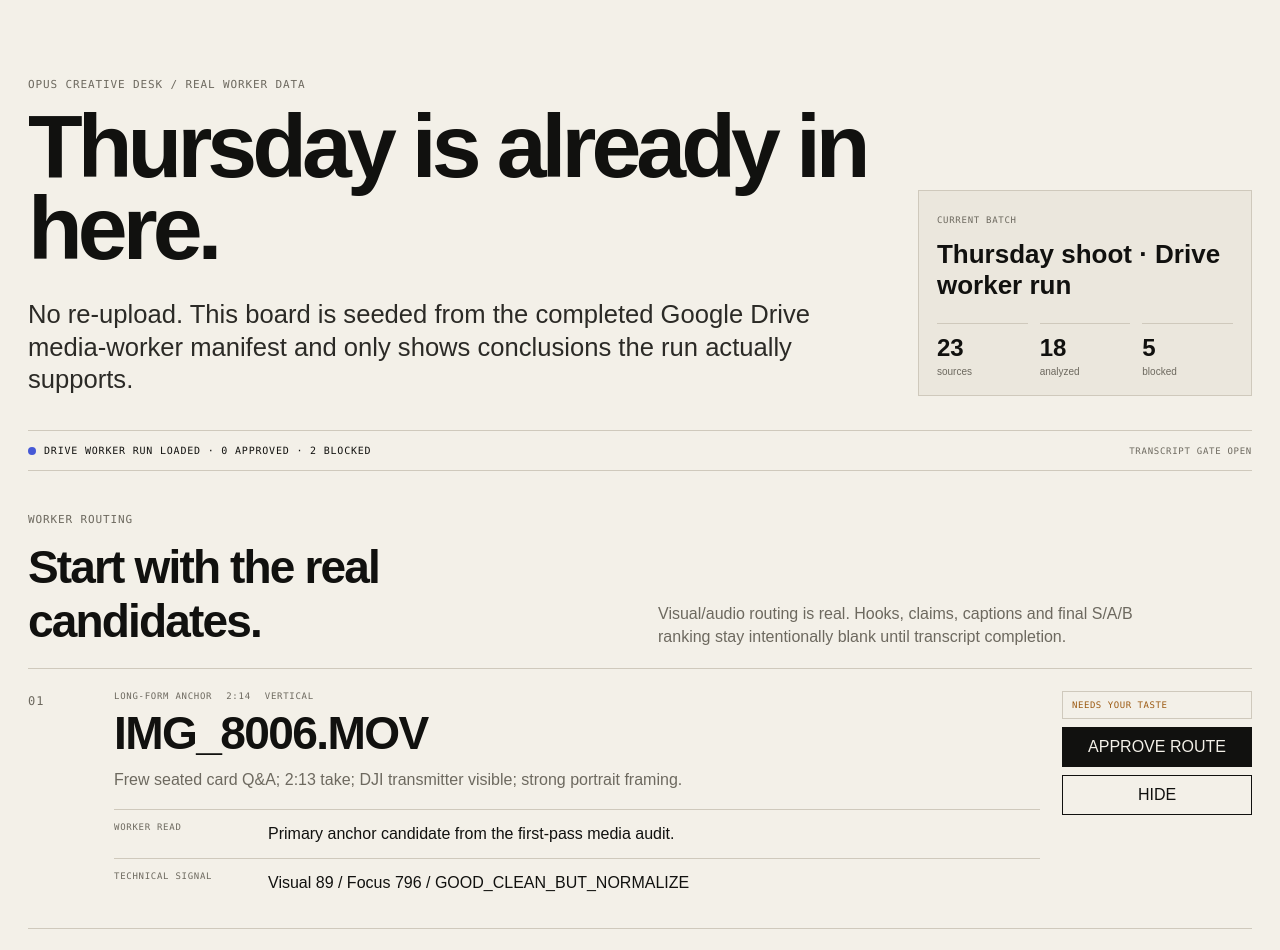
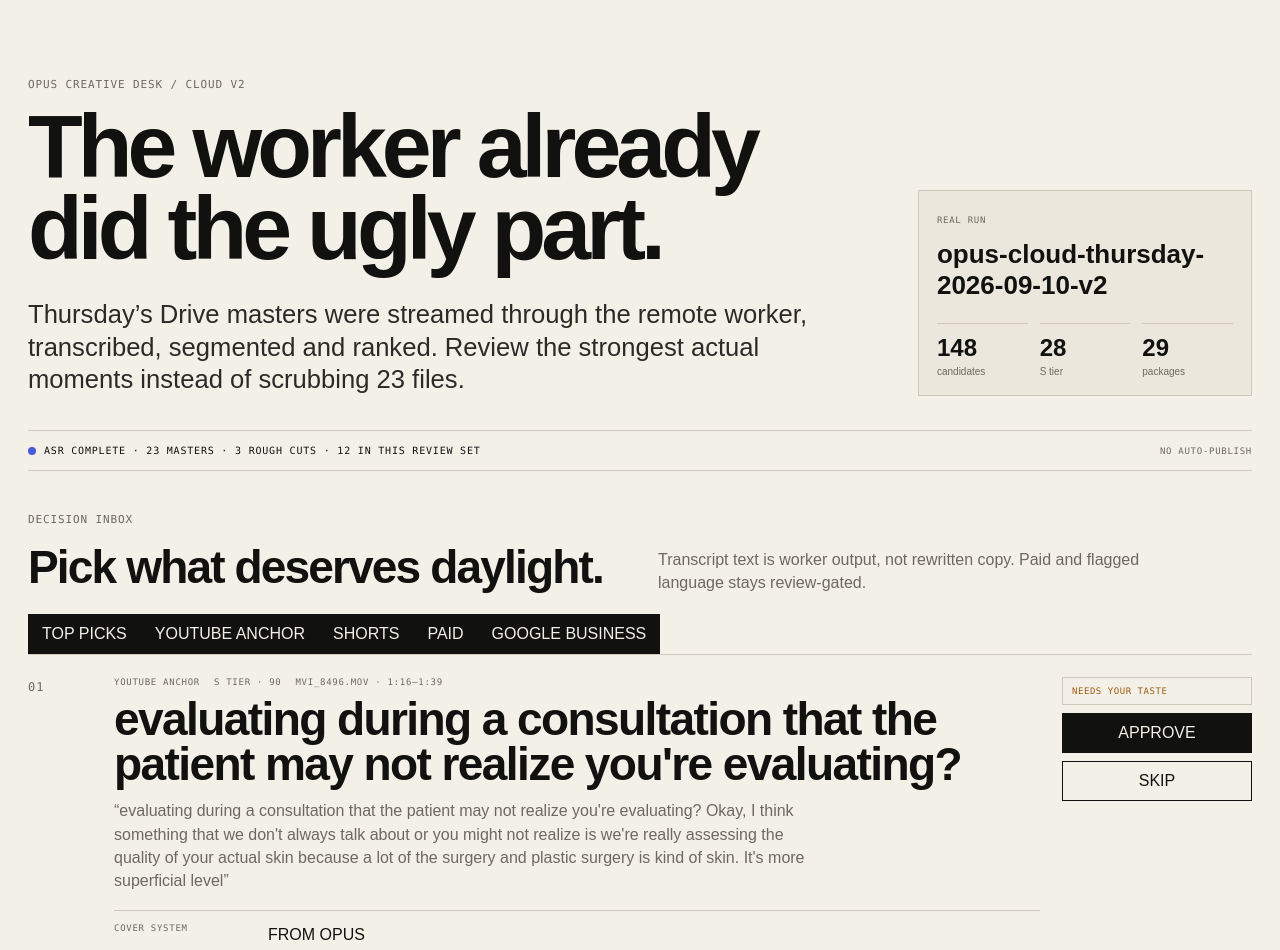
Before and after one commit to amydojo/opus-creative-worker, a Next.js app: page / in a window 1280 px wide. Shown: the top 950 px of the page. Built offline with nearby package versions, Linux system fonts and the light colour scheme.

Commit message:
feat: populate desk with transcript-ranked cloud v2 packages

```diff
--- a/components/creative-desk.tsx
+++ b/components/creative-desk.tsx
@@ -1,73 +1,49 @@
 'use client';
 
 import { useMemo, useState } from 'react';
-import { thursdayRun, type ThursdayRunItem } from '@/lib/thursday-run';
+import { cloudV2Packages, cloudV2Summary, type CloudPackage } from '@/lib/cloud-v2-packages';
 
-const statusCopy = { REVIEW: 'Needs your taste', BLOCKED: 'Worker blocked', READY: 'Approved' } as const;
+type ReviewState = 'REVIEW' | 'READY' | 'SKIP';
+type Item = CloudPackage & { reviewState: ReviewState };
+const lanes = ['all','youtube_anchor','shorts','paid','google_business'] as const;
+type Lane = typeof lanes[number];
 
-function duration(value?: number) {
-  if (value == null) return 'NOT ANALYZED';
-  const minutes = Math.floor(value / 60);
-  const seconds = Math.round(value % 60);
-  return minutes ? `${minutes}:${String(seconds).padStart(2, '0')}` : `${seconds}s`;
-}
+function stamp(seconds: number) { const m=Math.floor(seconds/60); const s=Math.floor(seconds%60); return `${m}:${String(s).padStart(2,'0')}`; }
+function laneLabel(lane: string) { return lane.replaceAll('_',' ').toUpperCase(); }
 
 export function CreativeDesk() {
-  const [items, setItems] = useState<(ThursdayRunItem & { status: 'REVIEW' | 'BLOCKED' | 'READY' })[]>(thursdayRun.items);
-  const visible = useMemo(() => items.filter((item) => item.format !== 'TECHNICAL HOLD'), [items]);
-  const approved = items.filter((item) => item.status === 'READY').length;
-  const blocked = items.filter((item) => item.status === 'BLOCKED').length;
+  const [lane, setLane] = useState<Lane>('all');
+  const [items, setItems] = useState<Item[]>(cloudV2Packages.map((item) => ({...item, reviewState:'REVIEW'})));
+  const visible = useMemo(() => items.filter((item) => item.reviewState !== 'SKIP' && (lane === 'all' || item.lane === lane)), [items,lane]);
+  const approved = items.filter((item) => item.reviewState === 'READY').length;
+  const needsReview = items.filter((item) => item.reviewState === 'REVIEW').length;
 
-  function updateStatus(id: string, status: 'REVIEW' | 'BLOCKED' | 'READY') {
-    setItems((current) => current.map((item) => item.id === id ? { ...item, status } : item));
-  }
+  function setState(id:string, reviewState:ReviewState) { setItems((current) => current.map((item) => item.id===id ? {...item,reviewState} : item)); }
 
-  return (
-    <main>
-      <section className="topbar">
-        <div>
-          <p className="eyebrow">OPUS CREATIVE DESK / REAL WORKER DATA</p>
-          <h1>Thursday is already in here.</h1>
-          <p className="lede">No re-upload. This board is seeded from the completed Google Drive media-worker manifest and only shows conclusions the run actually supports.</p>
-        </div>
-        <div className="summaryCard">
-          <span className="tiny">CURRENT BATCH</span><strong>{thursdayRun.label}</strong>
-          <div className="summaryGrid"><div><b>{thursdayRun.sourceCount}</b><span>sources</span></div><div><b>{thursdayRun.analyzedCount}</b><span>analyzed</span></div><div><b>{thursdayRun.blockedCount}</b><span>blocked</span></div></div>
-        </div>
-      </section>
+  return <main>
+    <section className="topbar">
+      <div><p className="eyebrow">OPUS CREATIVE DESK / CLOUD V2</p><h1>The worker already did the ugly part.</h1><p className="lede">Thursday’s Drive masters were streamed through the remote worker, transcribed, segmented and ranked. Review the strongest actual moments instead of scrubbing 23 files.</p></div>
+      <div className="summaryCard"><span className="tiny">REAL RUN</span><strong>{cloudV2Summary.runId}</strong><div className="summaryGrid"><div><b>{cloudV2Summary.candidates}</b><span>candidates</span></div><div><b>{cloudV2Summary.sTier}</b><span>S tier</span></div><div><b>{cloudV2Summary.totalPackages}</b><span>packages</span></div></div></div>
+    </section>
 
-      <section className="actionBar">
-        <div><span className="statusDot" /><span>DRIVE WORKER RUN LOADED · {approved} APPROVED · {blocked} BLOCKED</span></div>
-        <span className="tiny">TRANSCRIPT GATE OPEN</span>
-      </section>
+    <section className="actionBar"><div><span className="statusDot" /><span>ASR COMPLETE · {cloudV2Summary.mediaFiles} MASTERS · {cloudV2Summary.roughCuts} ROUGH CUTS · {needsReview} IN THIS REVIEW SET</span></div><span className="tiny">NO AUTO-PUBLISH</span></section>
 
-      <section className="resultsHeader">
-        <div><p className="eyebrow">WORKER ROUTING</p><h2>Start with the real candidates.</h2></div>
-        <p>Visual/audio routing is real. Hooks, claims, captions and final S/A/B ranking stay intentionally blank until transcript completion.</p>
-      </section>
+    <section className="resultsHeader"><div><p className="eyebrow">DECISION INBOX</p><h2>Pick what deserves daylight.</h2></div><p>Transcript text is worker output, not rewritten copy. Paid and flagged language stays review-gated.</p></section>
+    <div className="laneTabs">{lanes.map((value)=><button className={lane===value?'active':''} key={value} onClick={()=>setLane(value)}>{value==='all'?'TOP PICKS':laneLabel(value)}</button>)}</div>
 
-      <section className="results">
-        {visible.map((item, index) => <article className="resultCard" key={item.id}>
-          <div className="rank">{String(index + 1).padStart(2, '0')}</div>
-          <div className="resultMain">
-            <div className="metaRow"><span>{item.format}</span><span>{duration(item.duration)}</span><span>{item.orientation ?? 'UNKNOWN'}</span></div>
-            <h3>{item.file}</h3>
-            <p className="why">{item.note}</p>
-            <div className="copyBlock"><span className="tiny">WORKER READ</span><p>{item.reason}</p></div>
-            <div className="copyBlock"><span className="tiny">TECHNICAL SIGNAL</span><p>{item.visualScore != null ? `Visual ${Math.round(item.visualScore * 100)} / Focus ${Math.round(item.focus ?? 0)} / ${item.audioUse}` : 'Oversized source not analyzed — no quality claim made.'}</p></div>
-          </div>
-          <aside className="resultSide">
-            <span className={`pill pill-${item.status.toLowerCase()}`}>{statusCopy[item.status]}</span>
-            {item.status !== 'BLOCKED' && <button onClick={() => updateStatus(item.id, 'READY')}>{item.status === 'READY' ? 'APPROVED' : 'APPROVE ROUTE'}</button>}
-            <button className="quiet" onClick={() => setItems((current) => current.filter((entry) => entry.id !== item.id))}>HIDE</button>
-          </aside>
-        </article>)}
-      </section>
+    <section className="results">{visible.map((item,index)=><article className="resultCard" key={item.id}>
+      <div className="rank">{String(index+1).padStart(2,'0')}</div>
+      <div className="resultMain">
+        <div className="metaRow"><span>{laneLabel(item.lane)}</span><span>{item.tier} TIER · {Math.round(item.score*100)}</span><span>{item.file} · {stamp(item.start)}–{stamp(item.end)}</span></div>
+        <h3>{item.hook}</h3>
+        <p className="why">“{item.transcript}”</p>
+        <div className="copyBlock"><span className="tiny">COVER SYSTEM</span><p>{item.cover}</p></div>
+        <div className="copyBlock"><span className="tiny">WORKER CAPTION DIRECTION</span><p>{item.caption} <strong>{item.cta}</strong></p></div>
+        {item.reviewFlags.length>0 && <div className="copyBlock"><span className="tiny">REVIEW FLAGS</span><p>{item.reviewFlags.join(' · ')}</p></div>}
+      </div>
+      <aside className="resultSide"><span className={`pill pill-${item.reviewState==='READY'?'ready':'review'}`}>{item.reviewState==='READY'?'Approved':'Needs your taste'}</span><button onClick={()=>setState(item.id,'READY')}>{item.reviewState==='READY'?'APPROVED':'APPROVE'}</button><button className="quiet" onClick={()=>setState(item.id,'SKIP')}>SKIP</button></aside>
+    </article>)}</section>
 
-      <section className="bottomRail">
-        <div><span className="tiny">WIRED NOW</span><p>Google Drive worker manifest → truthful candidate board → human routing decisions.</p></div>
-        <div><span className="tiny">NEXT ACTIVE GATE</span><p>Complete transcription plus the five oversized masters, then unlock semantic clip ranking, hooks, captions, claims review, and Canva compilation.</p></div>
-      </section>
-    </main>
-  );
+    <section className="bottomRail"><div><span className="tiny">CLOUD RUN</span><p>23 Drive masters → Whisper ASR → 148 timestamped candidates → 28 S-tier → 29 channel packages → 3 rendered rough cuts.</p></div><div><span className="tiny">YOUR JOB</span><p>{approved ? `${approved} approved so far. ` : ''}Approve the moments worth producing. Compliance-sensitive and paid work stays human-gated.</p></div></section>
+  </main>;
 }
```
